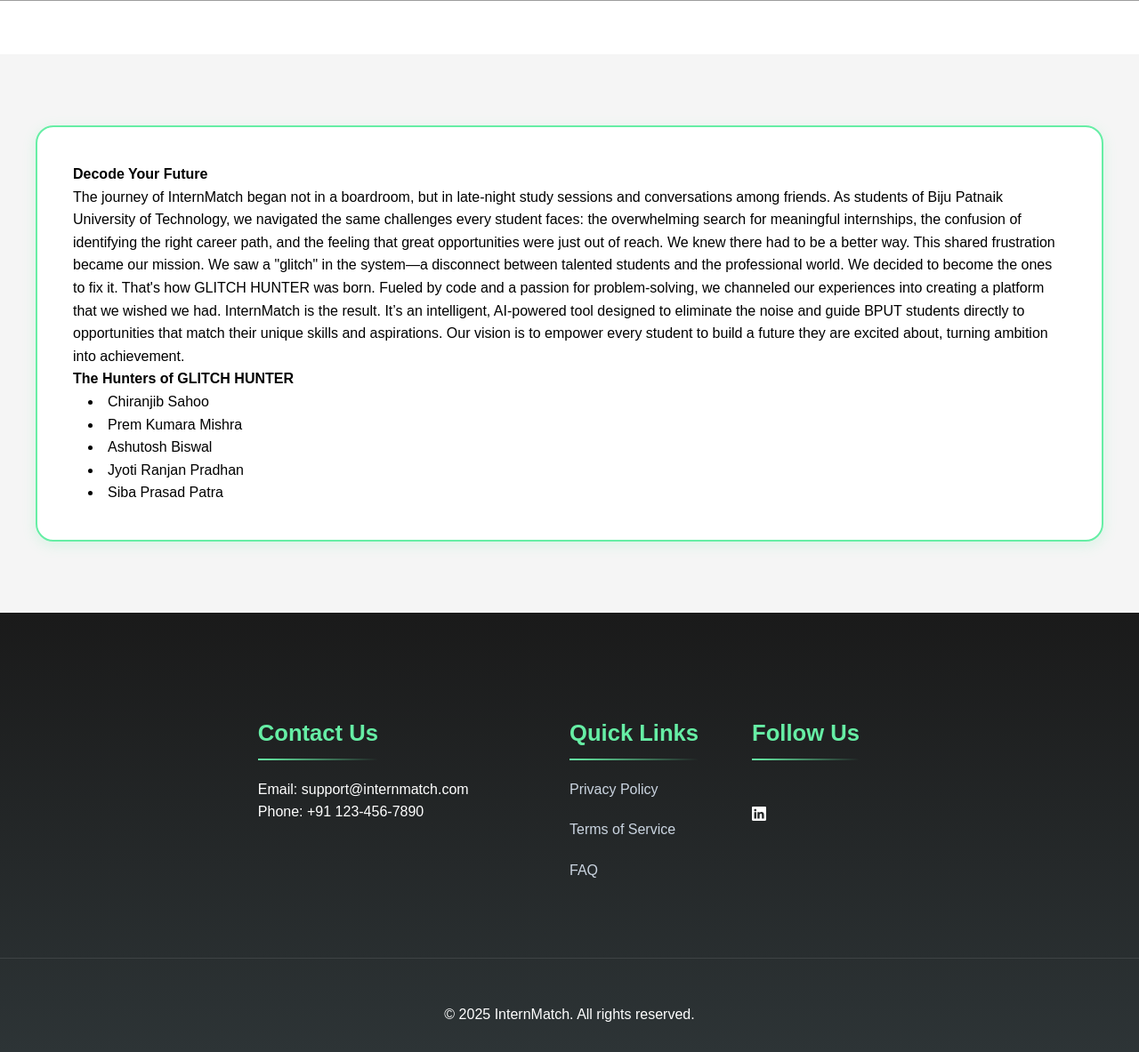
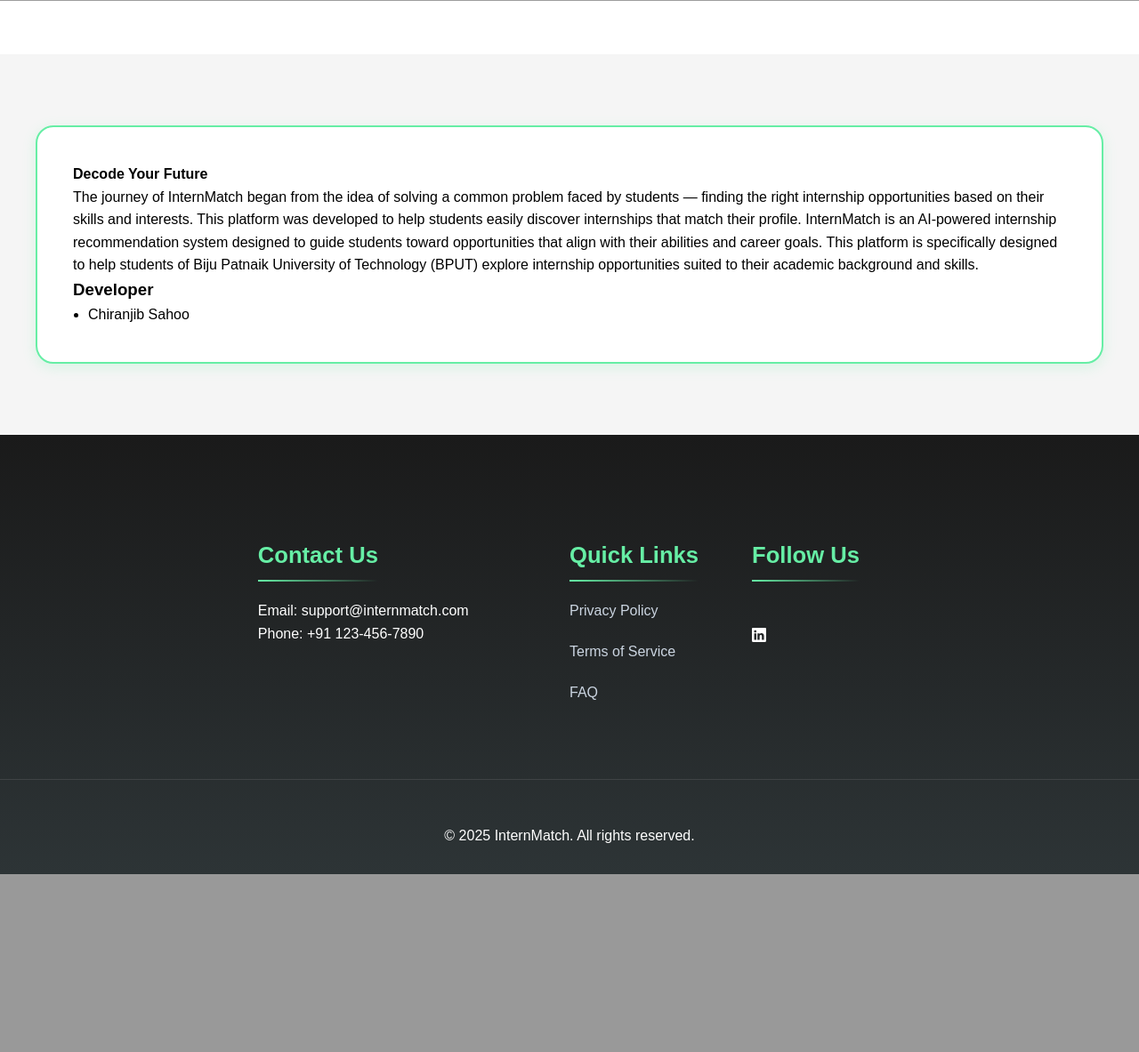
Before and after one commit to chiranjibsahoo29/Intern-Match, a Flask app: page /about in a window 1280 px wide. Shown: the part 619-1802 px from the top of the page at 89% size. After the commit the page ends 1602 px from the top, so only its background shows below. Run offline with Flask 3, Linux system fonts and the light colour scheme; parts of the project's set-up code (start-up, migrations or seed data) failed here and were passed over; grey boxes are pictures that could not be loaded.

Commit message:
Update about.html

```diff
--- a/templates/about.html
+++ b/templates/about.html
@@ -51,19 +51,22 @@
             <div class="about-us-content">
                 <p><b>Decode Your Future</b></p>
 
-                <p>The journey of InternMatch began not in a boardroom, but in late-night study sessions and conversations among friends. As students of Biju Patnaik University of Technology, we navigated the same challenges every student faces: the overwhelming search for meaningful internships, the confusion of identifying the right career path, and the feeling that great opportunities were just out of reach. We knew there had to be a better way.
+                <p>
+The journey of InternMatch began from the idea of solving a common problem faced by students —
+finding the right internship opportunities based on their skills and interests.
+This platform was developed to help students easily discover internships that match their profile.
 
-This shared frustration became our mission. We saw a "glitch" in the system—a disconnect between talented students and the professional world. We decided to become the ones to fix it. That's how GLITCH HUNTER was born. Fueled by code and a passion for problem-solving, we channeled our experiences into creating a platform that we wished we had.
+InternMatch is an AI-powered internship recommendation system designed to guide students toward
+opportunities that align with their abilities and career goals. This platform is specifically
+designed to help students of Biju Patnaik University of Technology (BPUT) explore internship
+opportunities suited to their academic background and skills.
+</p>
 
-InternMatch is the result. It’s an intelligent, AI-powered tool designed to eliminate the noise and guide BPUT students directly to opportunities that match their unique skills and aspirations. Our vision is to empower every student to build a future they are excited about, turning ambition into achievement.</p>
+<h3>Developer</h3>
 
-
-<p><b>The Hunters of GLITCH HUNTER</b></p>
-<p><li class="aboutStud">Chiranjib Sahoo</li>
-    <li class="aboutStud">Prem Kumara Mishra</li>
-    <li class="aboutStud">Ashutosh Biswal</li>
-    <li class="aboutStud">Jyoti Ranjan Pradhan</li>
-    <li class="aboutStud">Siba Prasad Patra</li></p>
+<ul>
+<li class="aboutStud">Chiranjib Sahoo</li>
+</ul>
 </div>
         </div>
     </section>
```
